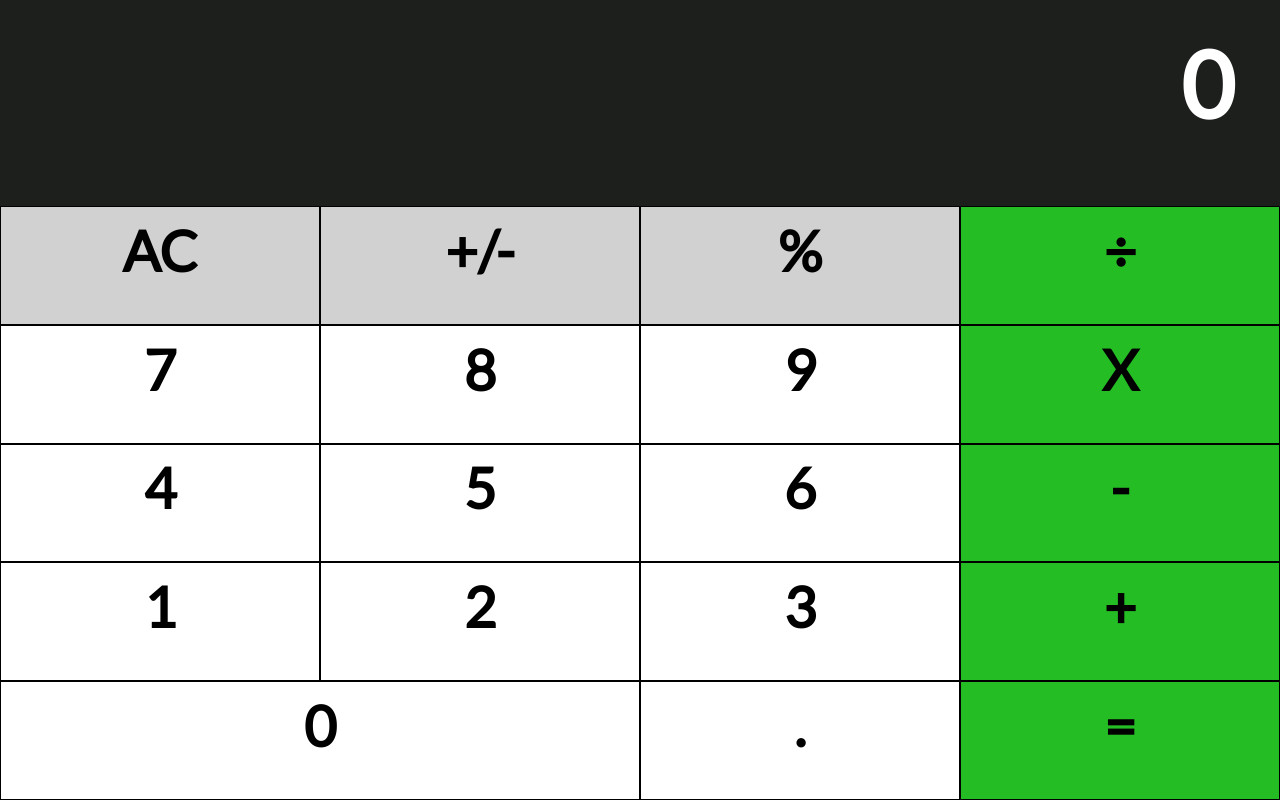
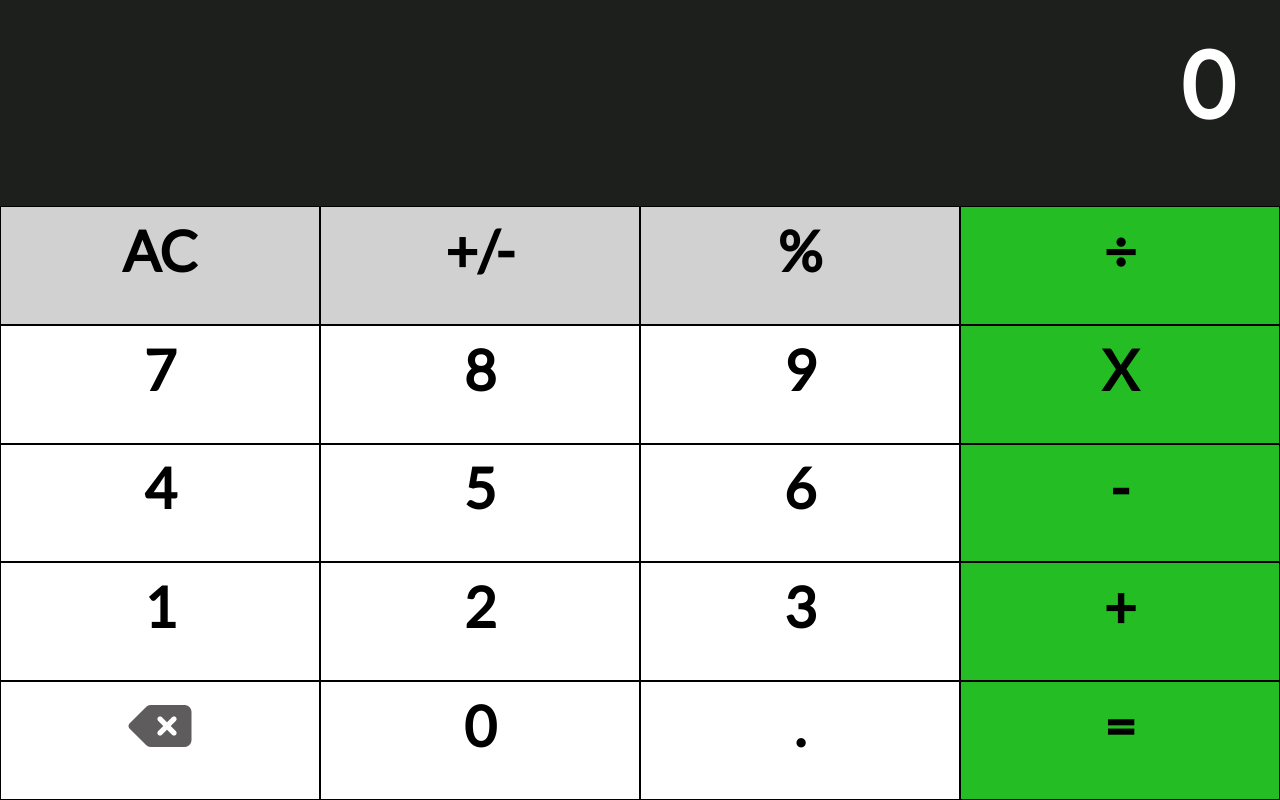
Before and after one commit to Oscar-Ornelas/calculator-app, a React (Create React App) app: page / in a window 1280 px wide. Built offline with nearby package versions, Linux system fonts and the light colour scheme.

Commit message:
Added backspace functionality

```diff
--- a/public/index.html
+++ b/public/index.html
@@ -9,5 +9,6 @@
   <body>
     <noscript>You need to enable JavaScript to run this app.</noscript>
     <div id="root"></div>
+    <script src="https://kit.fontawesome.com/6db6a44198.js" crossorigin="anonymous"></script>
   </body>
 </html>
--- a/src/AnswerDisplay.js
+++ b/src/AnswerDisplay.js
@@ -10,7 +10,7 @@ function AnswerDisplay(props){
 
   return (
     <div className="display">
-      <h1 className="count">{display.length === 0 ? 0 : display}</h1>
+      <h1 className="count">{display.length === 0 ? "0" : display}</h1>
     </div>
   )
 }
--- a/src/App.css
+++ b/src/App.css
@@ -9,6 +9,7 @@ body {
   font-weight: 400;
   font-family: 'Lato', sans-serif;
   font-size: 1.75rem;
+  background: #1d1f1d;
 }
 
 .main-grid {
@@ -42,8 +43,8 @@ body {
   background: #ffffff;
 }
 
-.zero {
-  grid-column: span 2;
+.fa-backspace {
+  color: #5e5c5c;
 }
 
 .row-2 {
--- a/src/Calculator.js
+++ b/src/Calculator.js
@@ -71,6 +71,12 @@ class Calculator extends React.Component {
     });
   }
 
+  backspace = (event) => {
+
+    this.setState(prevState => ({nums: !this.state.turn ? [prevState.nums[0].slice(0, -1), prevState.nums[1]]
+                                             : [prevState.nums[0], prevState.nums[1].slice(0, -1)] }))
+  }
+
 
   chooseOperation = (event) => {
     const {innerText} = event.target;
@@ -114,6 +120,7 @@ class Calculator extends React.Component {
         />
 
         <CalculatorComponent
+          backspace={this.backspace}
           calculatePercentage={this.calculatePercentage}
           equate={this.equate}
           chooseOperation={this.chooseOperation}
--- a/src/CalculatorComponent.js
+++ b/src/CalculatorComponent.js
@@ -51,6 +51,9 @@ function CalculatorComponent (props){
         <div onClick={props.chooseOperation} className="button column-4">
           <h1>+</h1>
         </div>
+        <div onClick={props.backspace} className="button zero">
+          <h1><i className="fas fa-backspace"></i></h1>
+        </div>
         <div onClick={props.addNumber} className="button zero">
           <h1>0</h1>
         </div>
```
